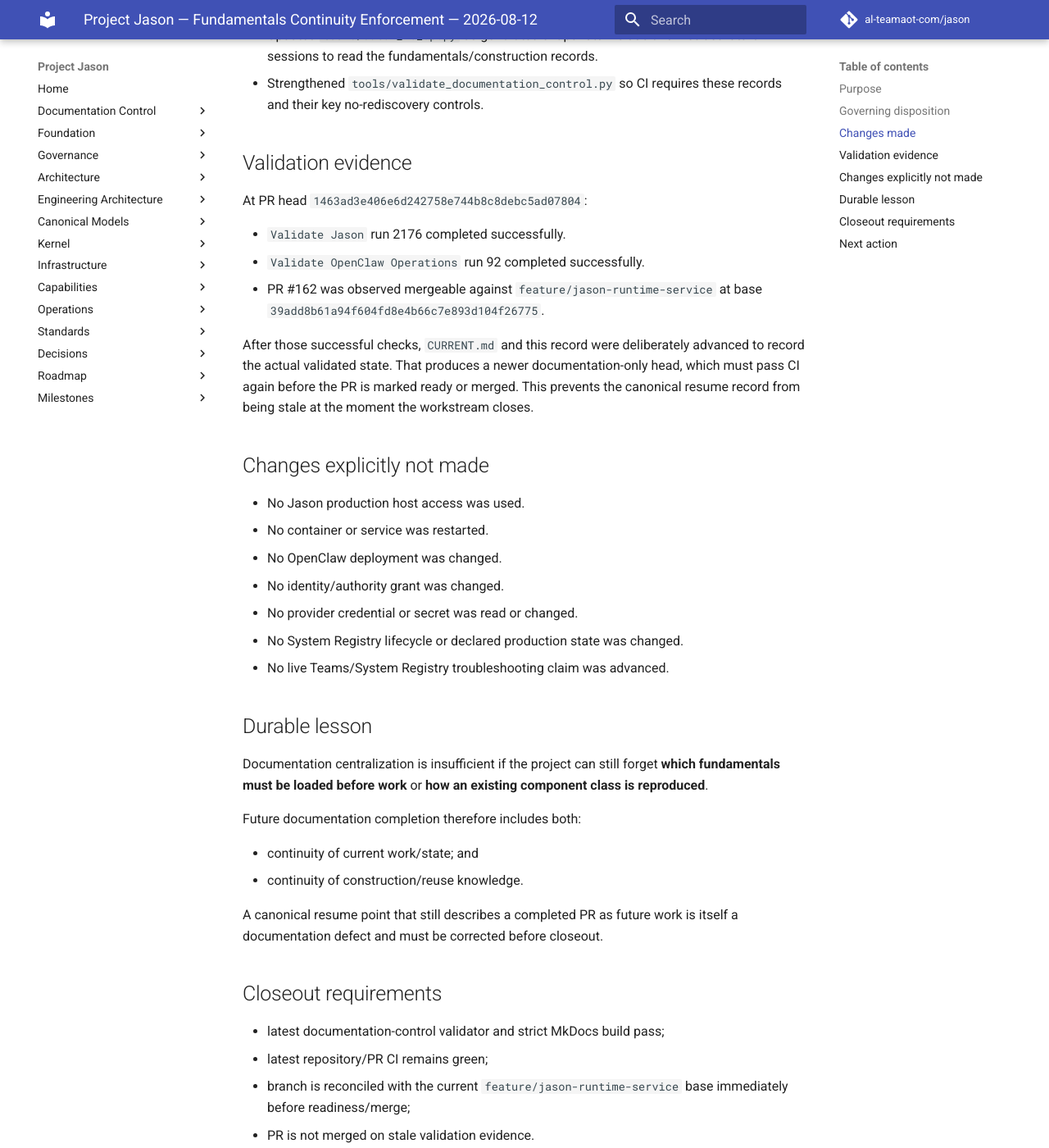
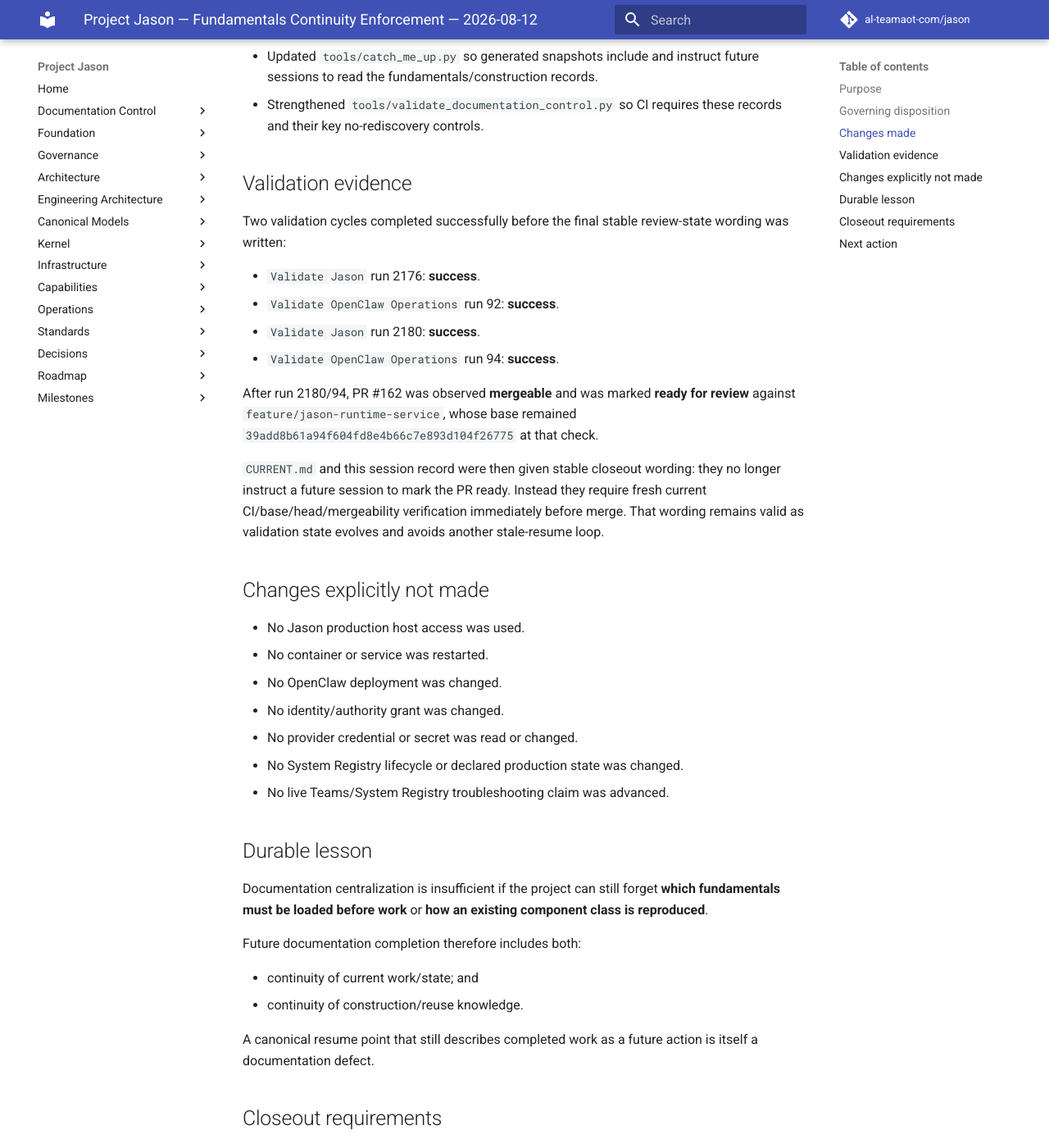
Before and after one commit to al-teamaot-com/jason, an MkDocs documentation site: the page built from docs/sessions/Fundamentals-Continuity-Enforcement-2026-08-12.md, in a window 1280 px wide and 1400 px high, scrolled down 1547 px. Shown: the whole window at 82% size. Built offline with MkDocs 1.6.1 and Material for MkDocs 9.7.7, drawn with Linux system fonts in a browser that asks for light colours; comment, search, counter and statistics services are not loaded; some of the changed text lies outside the part shown.

Commit message:
Stabilize continuity session record at review-ready state

```diff
--- a/docs/sessions/Fundamentals-Continuity-Enforcement-2026-08-12.md
+++ b/docs/sessions/Fundamentals-Continuity-Enforcement-2026-08-12.md
@@ -1,6 +1,6 @@
 # Project Jason — Fundamentals Continuity Enforcement — 2026-08-12
 
-**Status:** Implemented; final closeout validation pending on latest documentation-only head
+**Status:** Implemented and ready for review; merge requires fresh CI/base/head verification and an explicit merge decision
 **Owner:** Jason Architecture Authority
 **Branch:** `docs/fundamentals-enforcement-2026-08-12`
 **Pull request:** `#162 — Enforce Jason fundamentals and extension continuity`
@@ -38,13 +38,16 @@
 
 ## Validation evidence
 
-At PR head `1463ad3e406e6d242758e744b8c8debc5ad07804`:
+Two validation cycles completed successfully before the final stable review-state wording was written:
 
-- `Validate Jason` run 2176 completed successfully.
-- `Validate OpenClaw Operations` run 92 completed successfully.
-- PR #162 was observed mergeable against `feature/jason-runtime-service` at base `39add8b61a94f604fd8e4b66c7e893d104f26775`.
+- `Validate Jason` run 2176: **success**.
+- `Validate OpenClaw Operations` run 92: **success**.
+- `Validate Jason` run 2180: **success**.
+- `Validate OpenClaw Operations` run 94: **success**.
 
-After those successful checks, `CURRENT.md` and this record were deliberately advanced to record the actual validated state. That produces a newer documentation-only head, which must pass CI again before the PR is marked ready or merged. This prevents the canonical resume record from being stale at the moment the workstream closes.
+After run 2180/94, PR #162 was observed **mergeable** and was marked **ready for review** against `feature/jason-runtime-service`, whose base remained `39add8b61a94f604fd8e4b66c7e893d104f26775` at that check.
+
+`CURRENT.md` and this session record were then given stable closeout wording: they no longer instruct a future session to mark the PR ready. Instead they require fresh current CI/base/head/mergeability verification immediately before merge. That wording remains valid as validation state evolves and avoids another stale-resume loop.
 
 ## Changes explicitly not made
 
@@ -65,15 +68,18 @@
 - continuity of current work/state; and
 - continuity of construction/reuse knowledge.
 
-A canonical resume point that still describes a completed PR as future work is itself a documentation defect and must be corrected before closeout.
+A canonical resume point that still describes completed work as a future action is itself a documentation defect.
 
 ## Closeout requirements
 
-- latest documentation-control validator and strict MkDocs build pass;
-- latest repository/PR CI remains green;
-- branch is reconciled with the current `feature/jason-runtime-service` base immediately before readiness/merge;
-- PR is not merged on stale validation evidence.
+Immediately before merge:
+
+- refetch PR #162 head and target branch;
+- require current green CI on the actual PR head;
+- require the branch to remain mergeable/reconciled;
+- merge only under an explicit merge decision;
+- after merge, advance `docs/control/CURRENT.md` to the next actual workstream rather than leaving PR #162 active.
 
 ## Next action
 
-Allow CI to validate the latest documentation-only head, refetch the base and PR, and mark PR #162 ready for review only if the latest head remains green and mergeable. Merge remains a separate explicit decision.
+Validate the final documentation-only head. If it remains green, leave PR #162 ready for review until an explicit merge decision is made.
```
